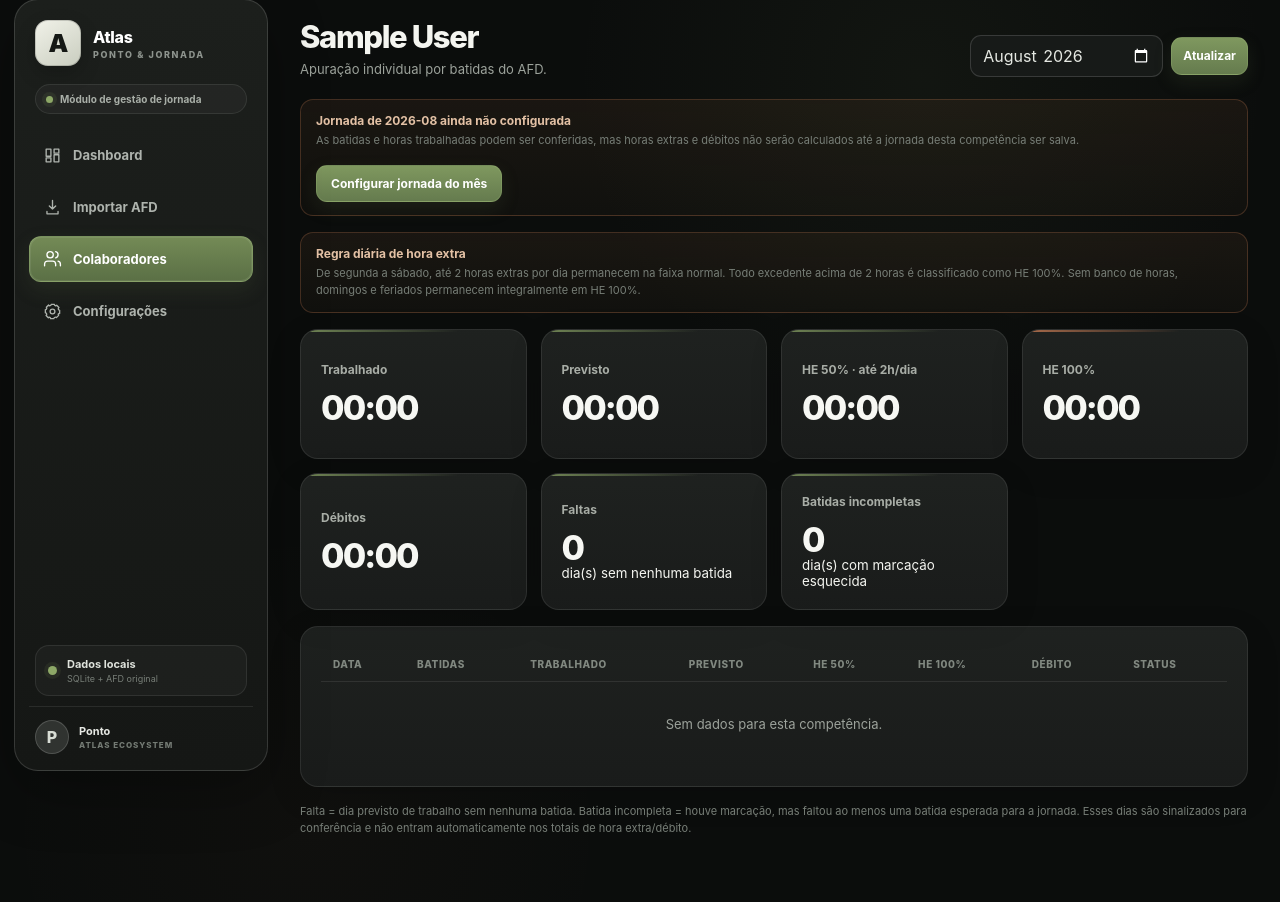
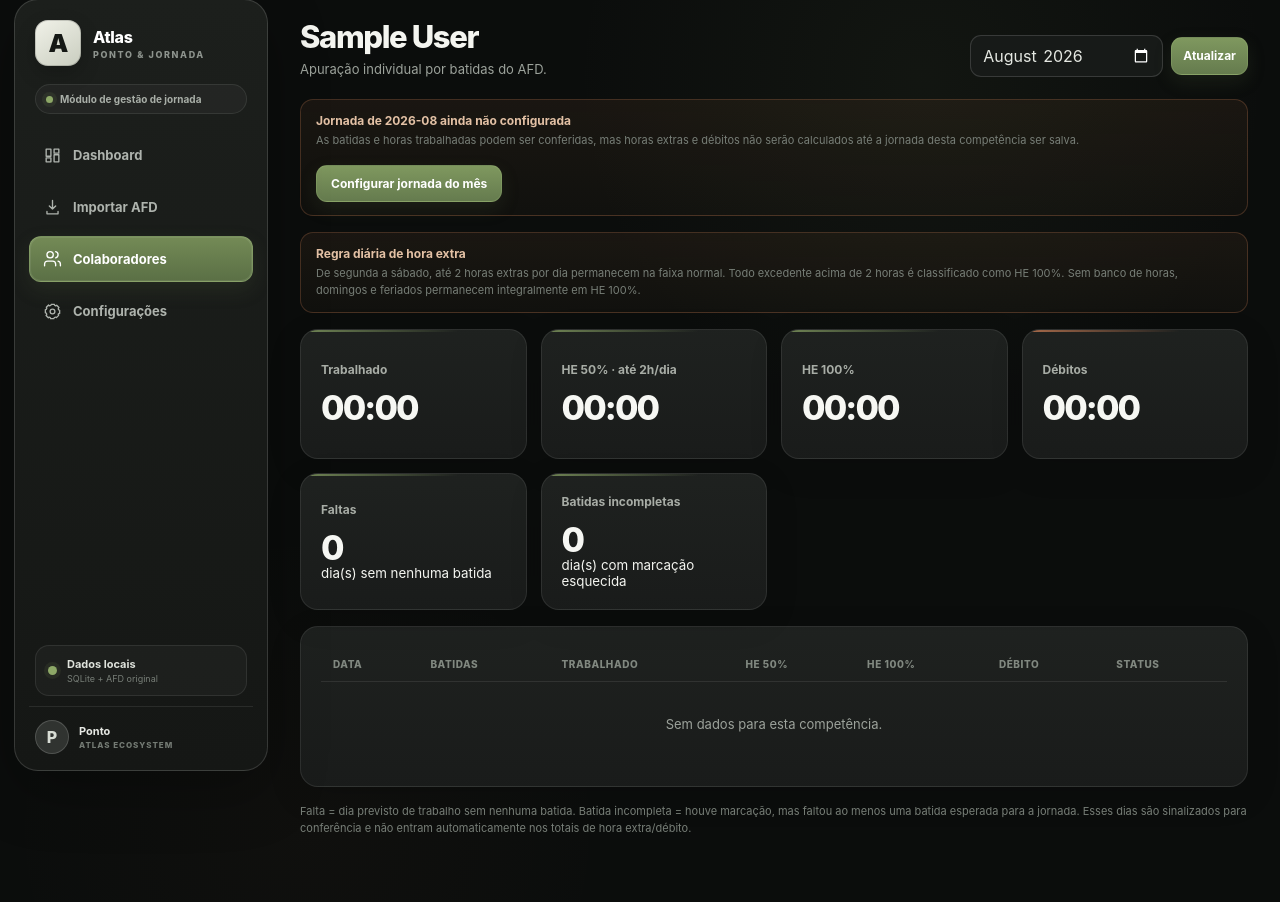
Before and after one commit to lucasgarciamoreira92-rgb/ponto-controlid, a FastAPI app: page /report/1 in a window 1280 px wide. Shown: the part 15-917 px from the top of the page. Run offline with FastAPI, Linux system fonts and the light colour scheme; data comes from the database, SQL or seed files in the repository; tables that the repository leaves empty hold one stand-in row (values such as "Sample post").

Commit message:
Simplifica indicadores do relatório individual

```diff
--- a/templates/employee_report.html
+++ b/templates/employee_report.html
@@ -35,9 +35,8 @@
   <div class="help" style="margin-top:4px;">De segunda a sábado, até 2 horas extras por dia permanecem na faixa normal. Todo excedente acima de 2 horas é classificado como HE 100%. Sem banco de horas, domingos e feriados permanecem integralmente em HE 100%.</div>
 </div>
 
-<div class="cards">
+<div class="cards report-metrics {% if settings.bank_hours_enabled == '1' %}report-metrics-bank{% endif %}">
   <div class="card metric"><span>Trabalhado</span><strong>{{ totals.worked|hm }}</strong></div>
-  <div class="card metric"><span>Previsto</span><strong>{{ totals.expected|hm }}</strong></div>
   {% if settings.bank_hours_enabled == '1' %}
   <div class="card metric"><span>Saldo banco · até 2h extras/dia</span><strong>{{ totals.bank|hm }}</strong></div>
   <div class="card metric"><span>HE 100% · excedente &gt; 2h/dia</span><strong>{{ totals.overtime_sunday_holiday|hm }}</strong></div>
@@ -50,8 +49,8 @@
   <div class="card metric"><span>Batidas incompletas</span><strong>{{ forgotten_punch_count }}</strong><small>dia(s) com marcação esquecida</small></div>
 </div>
 
-<div class="card"><div class="table-wrap"><table><thead><tr><th>Data</th><th>Batidas</th><th>Trabalhado</th><th>Previsto</th>{% if settings.bank_hours_enabled == '1' %}<th>Banco até 2h/dia</th><th>HE 100% &gt; 2h</th>{% else %}<th>HE {{ settings.overtime_weekday_percent }}%</th><th>HE 100%</th><th>Débito</th>{% endif %}<th>Status</th></tr></thead><tbody>
-{% for d in days %}<tr class="{% if d.review_required %}row-warn{% endif %}"><td><strong>{{ d.date.strftime('%d/%m/%Y') }}</strong><small>{{ d.weekday }}{% if d.holiday %} · feriado{% endif %}{% if d.overtime_excess_100 %} · excedente &gt;2h: {{ d.overtime_excess_100|hm }} a 100%{% endif %}</small></td><td class="punches">{% for p in d.punches %}<span>{{ p.strftime('%H:%M') }}</span>{% else %}—{% endfor %}</td><td>{{ d.worked|hm }}</td><td>{{ d.expected|hm }}</td>{% if settings.bank_hours_enabled == '1' %}<td class="positive">{{ d.bank|hm }}</td><td class="positive">{{ d.overtime_sunday_holiday|hm }}</td>{% else %}<td class="positive">{{ (d.overtime_weekday + d.overtime_saturday)|hm }}</td><td class="positive">{{ d.overtime_sunday_holiday|hm }}</td><td class="negative">{{ d.shortage|hm }}</td>{% endif %}<td>{% if d.status=='OK' %}<span class="badge ok">OK</span>{% else %}<span class="badge warn">{{ d.status }}</span>{% endif %}</td></tr>{% else %}<tr><td colspan="10" class="empty">Sem dados para esta competência.</td></tr>{% endfor %}
+<div class="card"><div class="table-wrap"><table><thead><tr><th>Data</th><th>Batidas</th><th>Trabalhado</th>{% if settings.bank_hours_enabled == '1' %}<th>Banco até 2h/dia</th><th>HE 100% &gt; 2h</th>{% else %}<th>HE {{ settings.overtime_weekday_percent }}%</th><th>HE 100%</th><th>Débito</th>{% endif %}<th>Status</th></tr></thead><tbody>
+{% for d in days %}<tr class="{% if d.review_required %}row-warn{% endif %}"><td><strong>{{ d.date.strftime('%d/%m/%Y') }}</strong><small>{{ d.weekday }}{% if d.holiday %} · feriado{% endif %}{% if d.overtime_excess_100 %} · excedente &gt;2h: {{ d.overtime_excess_100|hm }} a 100%{% endif %}</small></td><td class="punches">{% for p in d.punches %}<span>{{ p.strftime('%H:%M') }}</span>{% else %}—{% endfor %}</td><td>{{ d.worked|hm }}</td>{% if settings.bank_hours_enabled == '1' %}<td class="positive">{{ d.bank|hm }}</td><td class="positive">{{ d.overtime_sunday_holiday|hm }}</td>{% else %}<td class="positive">{{ (d.overtime_weekday + d.overtime_saturday)|hm }}</td><td class="positive">{{ d.overtime_sunday_holiday|hm }}</td><td class="negative">{{ d.shortage|hm }}</td>{% endif %}<td>{% if d.status=='OK' %}<span class="badge ok">OK</span>{% else %}<span class="badge warn">{{ d.status }}</span>{% endif %}</td></tr>{% else %}<tr><td colspan="9" class="empty">Sem dados para esta competência.</td></tr>{% endfor %}
 </tbody></table></div></div>
 <p class="footnote">Falta = dia previsto de trabalho sem nenhuma batida. Batida incompleta = houve marcação, mas faltou ao menos uma batida esperada para a jornada. Esses dias são sinalizados para conferência e não entram automaticamente nos totais de hora extra/débito.</p>
 
@@ -70,16 +69,14 @@
   </div>
 
   {% if settings.bank_hours_enabled == '1' %}
-  <div class="print-summary four">
+  <div class="print-summary three">
     <div class="print-total"><span>Total trabalhado</span><strong>{{ totals.worked|hm }}</strong></div>
-    <div class="print-total"><span>Total previsto</span><strong>{{ totals.expected|hm }}</strong></div>
     <div class="print-total"><span>Saldo banco</span><strong>{{ totals.bank|hm }}</strong></div>
     <div class="print-total"><span>HE 100%</span><strong>{{ totals.overtime_sunday_holiday|hm }}</strong></div>
   </div>
   {% else %}
-  <div class="print-summary">
+  <div class="print-summary four">
     <div class="print-total"><span>Total trabalhado</span><strong>{{ totals.worked|hm }}</strong></div>
-    <div class="print-total"><span>Total previsto</span><strong>{{ totals.expected|hm }}</strong></div>
     <div class="print-total"><span>HE {{ settings.overtime_weekday_percent }}%</span><strong>{{ (totals.overtime_weekday + totals.overtime_saturday)|hm }}</strong></div>
     <div class="print-total"><span>HE 100%</span><strong>{{ totals.overtime_sunday_holiday|hm }}</strong></div>
     <div class="print-total"><span>Débitos</span><strong>{{ totals.shortage|hm }}</strong></div>
@@ -93,11 +90,11 @@
 
   <table class="print-table">
     {% if settings.bank_hours_enabled == '1' %}
-    <colgroup><col style="width:9%"><col style="width:7%"><col style="width:28%"><col style="width:11%"><col style="width:11%"><col style="width:11%"><col style="width:10%"><col style="width:13%"></colgroup>
-    <thead><tr><th>Data</th><th>Dia</th><th>Marcações</th><th>Trabalhado</th><th>Previsto</th><th>Banco</th><th>HE 100%</th><th>Observação</th></tr></thead>
+    <colgroup><col style="width:10%"><col style="width:8%"><col style="width:32%"><col style="width:12%"><col style="width:12%"><col style="width:11%"><col style="width:15%"></colgroup>
+    <thead><tr><th>Data</th><th>Dia</th><th>Marcações</th><th>Trabalhado</th><th>Banco</th><th>HE 100%</th><th>Observação</th></tr></thead>
     {% else %}
-    <colgroup><col style="width:8%"><col style="width:7%"><col style="width:25%"><col style="width:9%"><col style="width:9%"><col style="width:9%"><col style="width:9%"><col style="width:9%"><col style="width:15%"></colgroup>
-    <thead><tr><th>Data</th><th>Dia</th><th>Marcações</th><th>Trabalhado</th><th>Previsto</th><th>HE {{ settings.overtime_weekday_percent }}%</th><th>HE 100%</th><th>Débito</th><th>Observação</th></tr></thead>
+    <colgroup><col style="width:9%"><col style="width:8%"><col style="width:29%"><col style="width:11%"><col style="width:10%"><col style="width:10%"><col style="width:9%"><col style="width:14%"></colgroup>
+    <thead><tr><th>Data</th><th>Dia</th><th>Marcações</th><th>Trabalhado</th><th>HE {{ settings.overtime_weekday_percent }}%</th><th>HE 100%</th><th>Débito</th><th>Observação</th></tr></thead>
     {% endif %}
     <tbody>
     {% for d in days %}
@@ -106,7 +103,6 @@
         <td class="center">{{ d.weekday }}</td>
         <td class="punch-list">{% for p in d.punches %}{{ p.strftime('%H:%M') }}{% if not loop.last %} &nbsp; | &nbsp; {% endif %}{% else %}-{% endfor %}</td>
         <td class="center">{{ d.worked|hm }}</td>
-        <td class="center">{{ d.expected|hm }}</td>
         {% if settings.bank_hours_enabled == '1' %}
         <td class="center">{{ d.bank|hm }}</td>
         <td class="center">{{ d.overtime_sunday_holiday|hm }}</td>
```
